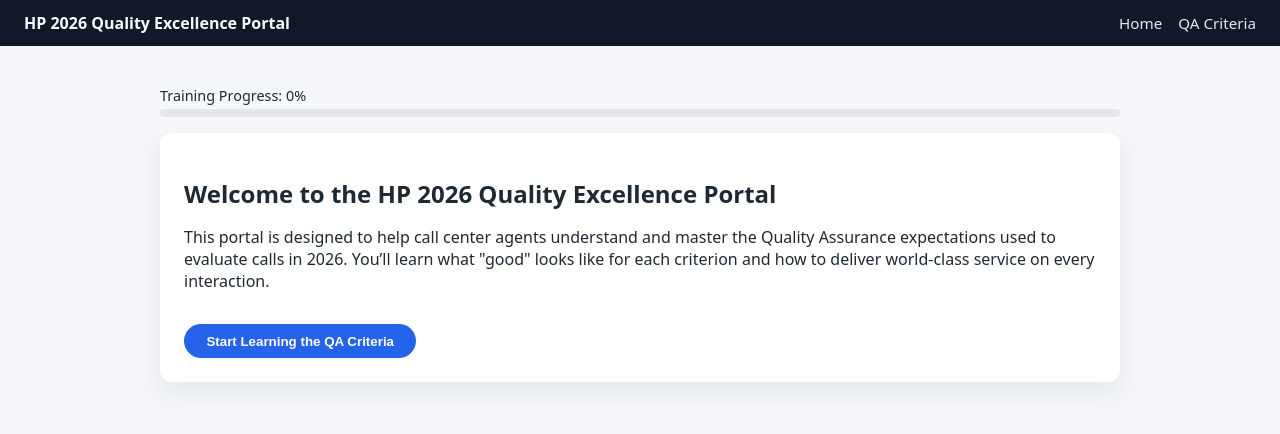
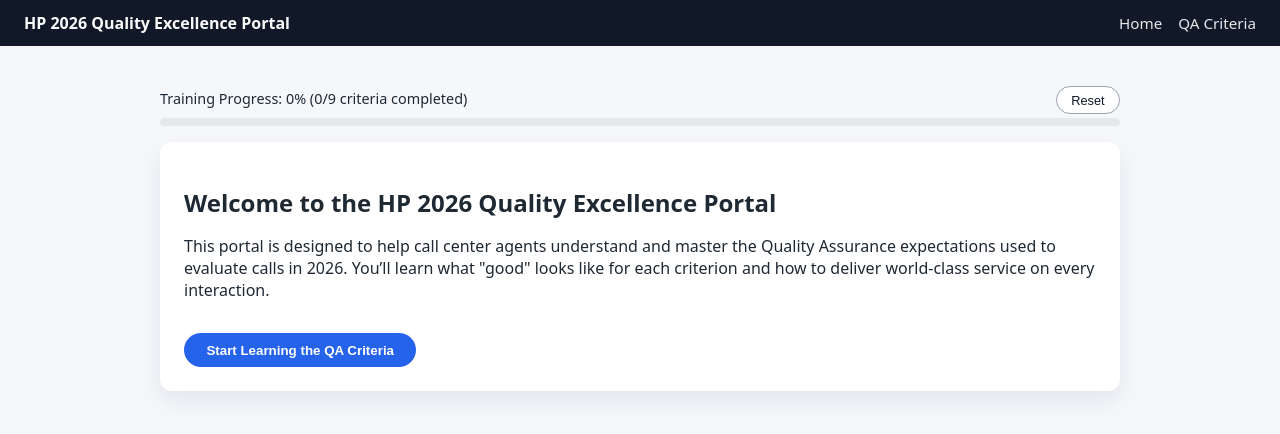
Before and after one commit to ValdemirJunior2020/qa-2026, a React (Create React App) app: page / in a window 1280 px wide. Shown: the top 434 px of the page. Built offline with nearby package versions, Linux system fonts and the light colour scheme.

Commit message:
third commit

```diff
--- a/src/components/ProgressBar.js
+++ b/src/components/ProgressBar.js
@@ -1,20 +1,70 @@
 // src/components/ProgressBar.js
-import React from "react";
+import React, { useCallback, useEffect, useState } from "react";
+import criteriaData from "../data/criteriaData";
+import {
+  loadProgress,
+  resetProgress,
+  PROGRESS_EVENT,
+} from "../utils/progressStorage";
 
 function ProgressBar() {
-  // Placeholder: later we’ll show real % of criteria completed
-  const completedPercent = 0;
+  const [percent, setPercent] = useState(0);
+  const [completedCount, setCompletedCount] = useState(0);
+
+  const total = criteriaData.length;
+
+  // ✅ Stabilized function (fixes ESLint warning)
+  const refresh = useCallback(() => {
+    const progress = loadProgress();
+    const doneIds = Object.keys(progress.completed || {}).filter(
+      (id) => progress.completed[id]
+    );
+
+    const done = doneIds.length;
+    setCompletedCount(done);
+
+    const p = total === 0 ? 0 : Math.round((done / total) * 100);
+    setPercent(p);
+  }, [total]);
+
+  useEffect(() => {
+    refresh();
+
+    const onProgressUpdated = () => refresh();
+    const onStorage = (e) => {
+      if (e.key && e.key.includes("hp2026_progress")) {
+        refresh();
+      }
+    };
+
+    window.addEventListener(PROGRESS_EVENT, onProgressUpdated);
+    window.addEventListener("storage", onStorage);
+
+    return () => {
+      window.removeEventListener(PROGRESS_EVENT, onProgressUpdated);
+      window.removeEventListener("storage", onStorage);
+    };
+  }, [refresh]);
+
+  const handleReset = () => {
+    resetProgress();
+    refresh();
+  };
 
   return (
     <div className="progress-wrapper">
-      <div className="progress-label">
-        Training Progress: {completedPercent}%
+      <div className="progress-row">
+        <div className="progress-label">
+          Training Progress: {percent}% ({completedCount}/{total} criteria
+          completed)
+        </div>
+        <button className="reset-btn" onClick={handleReset}>
+          Reset
+        </button>
       </div>
+
       <div className="progress-bar">
-        <div
-          className="progress-bar-fill"
-          style={{ width: `${completedPercent}%` }}
-        />
+        <div className="progress-bar-fill" style={{ width: `${percent}%` }} />
       </div>
     </div>
   );
--- a/src/components/Quiz.js
+++ b/src/components/Quiz.js
@@ -1,6 +1,7 @@
 // src/components/Quiz.js
 import React, { useState } from "react";
 import quizData from "../data/quizData";
+import { markCriterionComplete } from "../utils/progressStorage";
 
 function Quiz({ criterionId }) {
   const questions = quizData[criterionId] || [];
@@ -12,8 +13,8 @@
   if (!questions.length) {
     return (
       <p className="quiz-empty">
-        Quiz questions for this criterion will be added in the next phase of
-        the 2026 portal.
+        Quiz questions for this criterion will be added in the next phase of the
+        2026 portal.
       </p>
     );
   }
@@ -24,19 +25,20 @@
     e.preventDefault();
     if (selectedIndex === null) return;
 
-    if (selectedIndex === currentQuestion.correctIndex) {
-      setResult("correct");
-    } else {
-      setResult("wrong");
-    }
+    const isCorrect = selectedIndex === currentQuestion.correctIndex;
+    setResult(isCorrect ? "correct" : "wrong");
   };
 
   const handleNext = () => {
     setResult(null);
     setSelectedIndex(null);
+
+    // Go to next question OR finish + mark complete
     if (currentIndex + 1 < questions.length) {
       setCurrentIndex((prev) => prev + 1);
     } else {
+      // ✅ This is the missing piece in your code:
+      markCriterionComplete(criterionId);
       setFinished(true);
     }
   };
@@ -48,7 +50,9 @@
           <p className="quiz-counter">
             Question {currentIndex + 1} of {questions.length}
           </p>
+
           <p className="quiz-question">{currentQuestion.question}</p>
+
           <form onSubmit={handleSubmit}>
             <div className="quiz-options">
               {currentQuestion.options.map((opt, idx) => (
@@ -59,20 +63,31 @@
                     value={idx}
                     checked={selectedIndex === idx}
                     onChange={() => setSelectedIndex(idx)}
+                    disabled={result === "correct"} // optional: lock after correct
                   />
                   {opt}
                 </label>
               ))}
             </div>
-            <button type="submit" className="secondary-btn">
+
+            <button
+              type="submit"
+              className="secondary-btn"
+              disabled={selectedIndex === null || result === "correct"}
+            >
               Check Answer
             </button>
           </form>
+
           {result === "correct" && (
             <div className="quiz-result quiz-result-correct">
               ✅ Correct – this matches the HP 2026 QA expectation.
               <div>
-                <button className="secondary-btn" onClick={handleNext}>
+                <button
+                  type="button"
+                  className="secondary-btn"
+                  onClick={handleNext}
+                >
                   {currentIndex + 1 === questions.length
                     ? "Finish Quiz"
                     : "Next Question"}
@@ -80,6 +95,7 @@
               </div>
             </div>
           )}
+
           {result === "wrong" && (
             <div className="quiz-result quiz-result-wrong">
               ❌ Not quite – review the expectations above and try again.
--- a/src/styles.css
+++ b/src/styles.css
@@ -259,3 +259,24 @@
   font-weight: 600;
   color: #047857;
 }
+.progress-row {
+  display: flex;
+  justify-content: space-between;
+  align-items: center;
+  gap: 1rem;
+  margin-bottom: 0.25rem;
+}
+
+.reset-btn {
+  padding: 0.35rem 0.9rem;
+  border-radius: 999px;
+  border: 1px solid #9ca3af;
+  background: white;
+  color: #111827;
+  font-size: 0.8rem;
+  cursor: pointer;
+}
+
+.reset-btn:hover {
+  border-color: #111827;
+}
--- /dev/null
+++ b/src/utils/progressStorage.js
@@ -0,0 +1,49 @@
+// src/utils/progressStorage.js
+
+const STORAGE_KEY = "hp2026_progress_v1";
+const PROGRESS_EVENT = "hp2026_progress_updated";
+
+function emitProgressUpdated() {
+  try {
+    window.dispatchEvent(new Event(PROGRESS_EVENT));
+  } catch {
+    // ignore
+  }
+}
+
+export function loadProgress() {
+  try {
+    const raw = localStorage.getItem(STORAGE_KEY);
+    if (!raw) return { completed: {} };
+    const parsed = JSON.parse(raw);
+    if (!parsed || typeof parsed !== "object") return { completed: {} };
+    if (!parsed.completed || typeof parsed.completed !== "object") {
+      return { completed: {} };
+    }
+    return parsed;
+  } catch {
+    return { completed: {} };
+  }
+}
+
+export function saveProgress(progress) {
+  try {
+    localStorage.setItem(STORAGE_KEY, JSON.stringify(progress));
+    emitProgressUpdated(); // ✅ notify UI immediately
+  } catch {
+    // ignore write errors
+  }
+}
+
+export function markCriterionComplete(criterionId) {
+  const progress = loadProgress();
+  progress.completed[criterionId] = true;
+  saveProgress(progress); // emits event
+  return progress;
+}
+
+export function resetProgress() {
+  saveProgress({ completed: {} }); // emits event
+}
+
+export { PROGRESS_EVENT };
```
